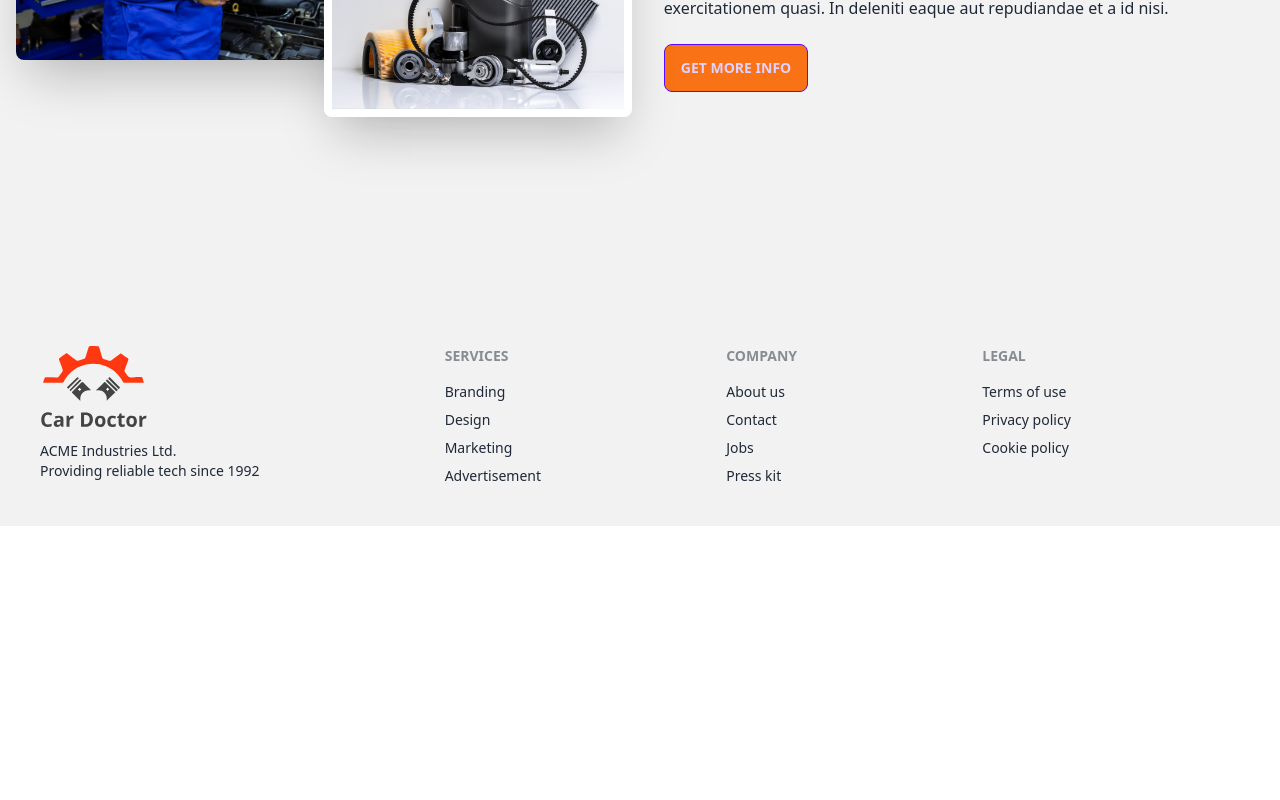
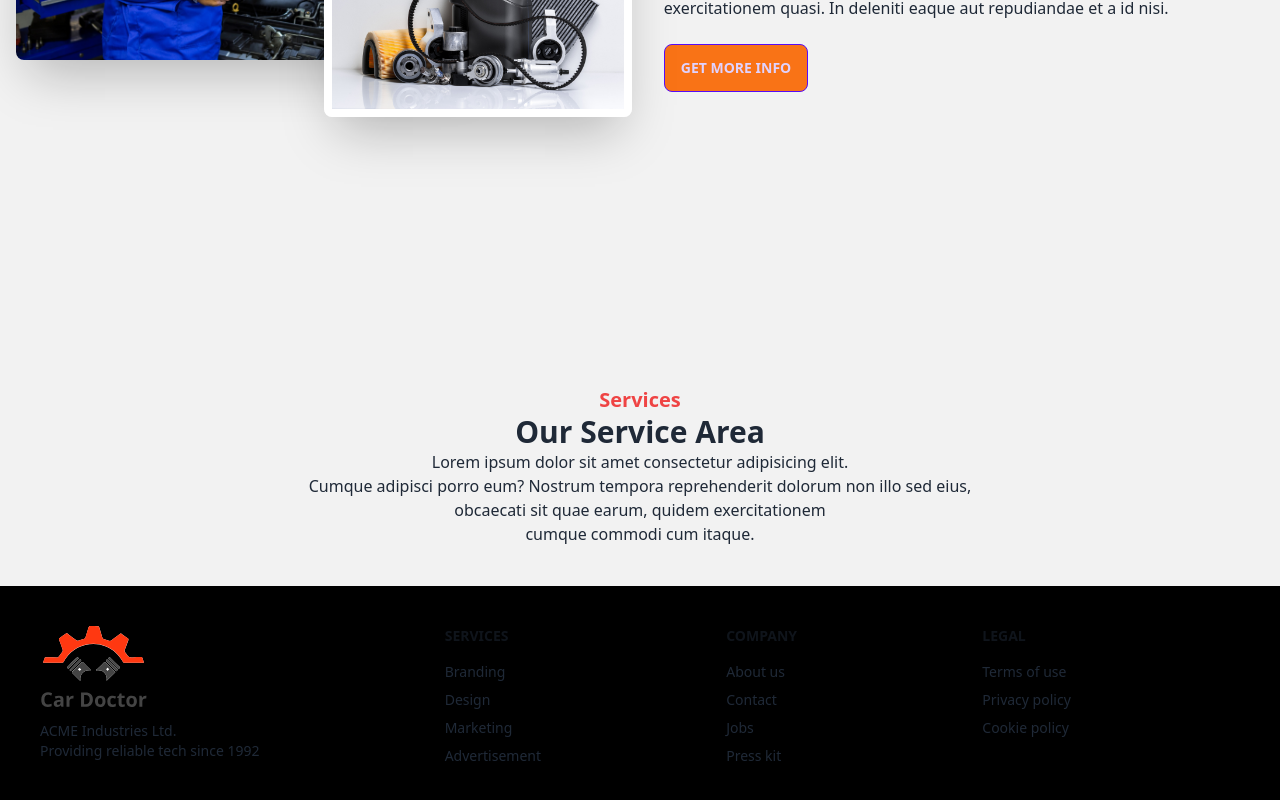
Before and after one commit to abircu/Car_Doctor, a React (Vite) app in the folder car-doctor-client/: page / in a window 1280 px wide. Shown: the part 1220-2020 px from the top of the page. Before the commit the page ends 1746 px from the top, so only its background shows below. Built offline with nearby package versions, Linux system fonts and the light colour scheme.

Commit message:
car-doctor-setup

```diff
--- a/car-doctor-client/src/Pages/Home/Home.jsx
+++ b/car-doctor-client/src/Pages/Home/Home.jsx
@@ -1,12 +1,14 @@
 import React from "react";
 import Banner from "./Banner";
 import About from "./About";
+import Services from "./Services";
 
 const Home = () => {
   return (
     <div>
       <Banner></Banner>
       <About></About>
+      <Services></Services>
     </div>
   );
 };
--- /dev/null
+++ b/car-doctor-client/src/Pages/Home/Services.jsx
@@ -0,0 +1,20 @@
+const Services = () => {
+  return (
+    <div className="py-4 md:py-6 lg:py-10">
+      <h1 className="text-xl font-semibold text-red-500 text-center mt-10">
+        Services
+      </h1>
+      <h2 className="text-3xl font-bold text-center">Our Service Area</h2>
+      <p className="text-center">
+        Lorem ipsum dolor sit amet consectetur adipisicing elit. <br /> Cumque
+        adipisci porro eum? Nostrum tempora reprehenderit dolorum non illo sed
+        eius,
+        <br />
+        obcaecati sit quae earum, quidem exercitationem <br />
+        cumque commodi cum itaque.
+      </p>
+    </div>
+  );
+};
+
+export default Services;
--- a/car-doctor-client/src/Pages/Shared/Footer.jsx
+++ b/car-doctor-client/src/Pages/Shared/Footer.jsx
@@ -3,7 +3,7 @@ import logo from "../../assets/logo.svg";
 
 const Footer = () => {
   return (
-    <footer className="footer p-10 bg-base-200 text-base-content">
+    <footer className="footer p-10 bg-black text-base-content">
       <aside>
         <img src={logo} alt="" />
         <p>
--- a/car-doctor-client/src/Pages/Shared/Navbar.jsx
+++ b/car-doctor-client/src/Pages/Shared/Navbar.jsx
@@ -9,7 +9,7 @@ const Navbar = () => {
     </>
   );
   return (
-    <div className="navbar  bg-base-100 h-24 mb-6">
+    <div className="navbar  bg-base-200 h-24 mb-6">
       <div className="navbar-start">
         <div className="dropdown">
           <label tabIndex={0} className="btn btn-ghost lg:hidden">
--- a/car-doctor-client/src/main.jsx
+++ b/car-doctor-client/src/main.jsx
@@ -5,7 +5,7 @@ import { RouterProvider } from "react-router-dom";
 import router from "./Router/Router";
 
 ReactDOM.createRoot(document.getElementById("root")).render(
-  <div className="max-w-7xl mx-auto ">
+  <div className="max-w-7xl mx-auto  bg-base-200">
     <React.StrictMode>
       <RouterProvider router={router} />
     </React.StrictMode>
```
